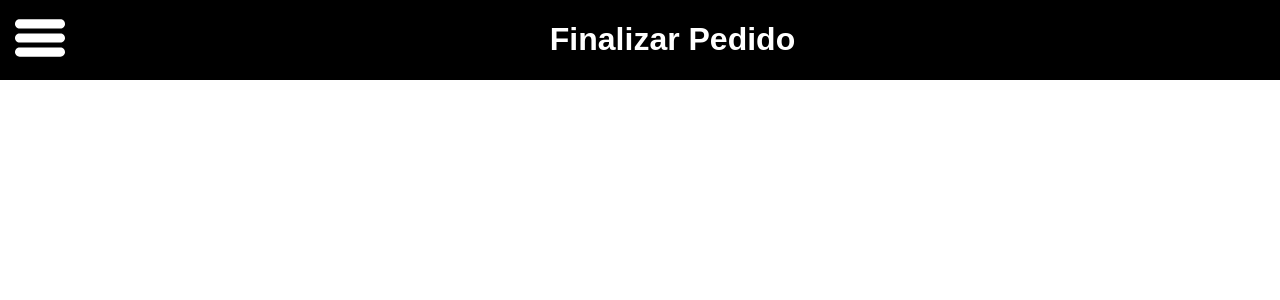
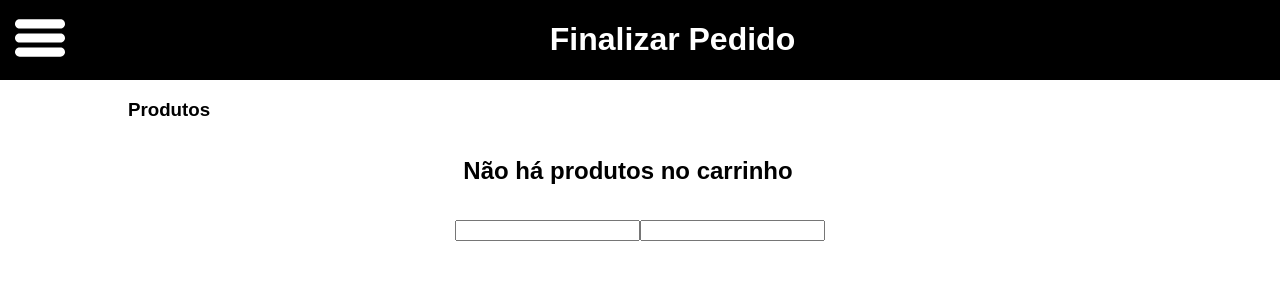
Before and after one commit to tryber/sd-02-project-trybeer-2, a React (Create React App) app in the folder front-end/: page /checkout in a window 1280 px wide. Shown: the top 300 px of the page. Built offline with nearby package versions, Linux system fonts and the light colour scheme.

Commit message:
created first layout for cart

```diff
--- a/front-end/src/App.js
+++ b/front-end/src/App.js
@@ -23,6 +23,7 @@ function App() {
           <Route exact path="/profile" component={Profile} />
           <Route exact path="/login" component={Login} />
           <Route exact path="/register" component={RegisterPage} />
+          <Route exact path="/checkout" component={Checkout} />
           <Route exact path="/" render={() => history.push('/login')} />
         </Switch>
       </Router>
--- a/front-end/src/components/client/ClientSideBar.js
+++ b/front-end/src/components/client/ClientSideBar.js
@@ -2,7 +2,7 @@ import React, { useContext } from 'react';
 import { TrybeerContext } from '../../context/TrybeerContext';
 import history from '../../services/history';
 
-import '../../style/ClientSideBar.css';
+import '../../styles/ClientSideBar.css';
 
 const redirectButton = (setShowSideMenu, route) => {
   setShowSideMenu(false);
--- a/front-end/src/pages/RegisterPage.js
+++ b/front-end/src/pages/RegisterPage.js
@@ -2,7 +2,7 @@ import React, { useState } from 'react';
 import history from '../services/history';
 import axios from 'axios';
 
-import '../style/RegisterPage.css';
+import '../styles/RegisterPage.css';
 
 const MAIL_REGEX = /^(([^<>()[\]\\.,;:\s@"]+(\.[^<>()[\]\\.,;:\s@"]+)*)|(".+"))@(([[0-9]{1,3}\.[0-9]{1,3}\.[0-9]{1,3}\.[0-9]{1,3}])|(([a-zA-Z\-0-9]+\.)+[a-zA-Z]{2,}))$/;
 
@@ -61,7 +61,7 @@ const requestRegister = async ({ nameData, emailData, passData, sellerData }, se
 
 const registerRedirect = (role) => (
   role === 'client'
-    ? history.push('/client/products')
+    ? history.push('/products')
     : history.push('/admin/profile')
 );
 
--- a/front-end/src/pages/client/Checkout.js
+++ b/front-end/src/pages/client/Checkout.js
@@ -1,5 +1,49 @@
-import React from 'react';
+import React, { useEffect, useState } from 'react';
+import '../../styles/Checkout.css';
 
+const formatPrice = (totalPrice) => new Intl.NumberFormat('pt-BR', { style: 'currency', currency: 'BRL' }).format(totalPrice);
 export default function Checkout() {
-  return <div>Checkout page</div>
+  const [cartData, setCartData] = useState([]);
+
+  useEffect(() => {
+    const getAddressInfoFromLocalStorage = () => JSON.parse(localStorage.getItem('cart')) ? JSON.parse(localStorage.getItem('cart')) : null;
+    setCartData(getAddressInfoFromLocalStorage());
+  }, [setCartData]);
+
+  return (
+    <div className="checkout-page-container">
+      <div className="checkout-products-container">
+        <div className="products-header-container">
+          <h3>Produtos</h3>
+        </div>
+        <div className="products-list-container">
+          <ul>
+            {cartData ? cartData.map(({ itemQty, name, price, totalValue }, index) => (
+              <li key={name} className="product-item">
+                <span data-testid={`${index}-product-qtd-input`} className="span-itemQty">{itemQty}</span>
+                <span data-testid={`${index}-product-name`}>{`- ${name}`}</span>
+                <span className="spacing-span"></span>
+                <span className="span-total-product-price" data-testid={`${index}-product-total-value`}>{`${formatPrice(totalValue)}`}</span>
+                <span className="span-unit-price">{`(${formatPrice(price)} un)`}</span>
+              </li>
+            )) : <h2>Não há produtos no carrinho</h2>}
+          </ul>
+        </div>
+        <div className="total-price-container">
+
+        </div>
+      </div>
+      <div className="address-form-container" >
+        <form className="address-form">
+          <label htmlFor="checkout-street-input">
+            <input type="text" data-testid="checkout-street-input" id="checkout-street-input" />
+          </label>
+          <label htmlFor="checkout-house-number-input">
+            <input type="text" data-testid="checkout-house-number-input" id="checkout-house-number-input" />
+          </label>
+          <button data-testid="checkout-finish-btn" id="checkout-finish-btn"></button>
+        </form>
+      </div>
+    </div>
+  );
 }
--- a/front-end/src/pages/client/Profile.js
+++ b/front-end/src/pages/client/Profile.js
@@ -1,7 +1,7 @@
 import React, { useEffect, useState } from 'react';
 import history from '../../services/history';
 import axios from 'axios';
-import '../../style/Profile.css';
+import '../../styles/Profile.css';
 
 const verifyLocalStorage = () => {
   return JSON.parse(localStorage.getItem('user'));
--- /dev/null
+++ b/front-end/src/styles/Checkout.css
@@ -0,0 +1,51 @@
+.checkout-page-container {
+  left: 50%;
+  min-width: 100%;
+  position: absolute;
+  transform: translateX(-50%);
+}
+
+.checkout-page-container h3 {
+  text-align: left;
+  margin-bottom: 0;
+  margin-left: 10%;
+}
+
+.products-list-container {
+  display: flex;
+  flex-flow: column nowrap;
+  justify-content: space-around;
+  margin-right: 10%;
+  min-width: 95%;
+}
+
+.products-list-container li {
+  align-items: center;
+  border: 1px solid black;
+  border-radius: 5px;
+  display: flex;
+  flex-flow: row wrap;
+  justify-content: space-between;
+  list-style-type: none;
+  margin: 4px;
+  padding: 0;
+}
+
+.span-total-product-price {
+  margin-left: 10px;
+}
+
+.span-itemQty {
+  border: 1px solid black;
+  border-radius: 5px;
+  padding: 5px;
+}
+
+.span-unit-price {
+  font-size: 0.5em;
+  margin-right: 5px;
+}
+
+.spacing-span {
+  min-width: 10%;
+}
```
Also changed, not shown: front-end/src/styles/ClientSideBar.css (renamed from front-end/src/style/ClientSideBar.css), front-end/src/styles/Profile.css (renamed from front-end/src/style/Profile.css), front-end/src/styles/RegisterPage.css (renamed from front-end/src/style/RegisterPage.css).
